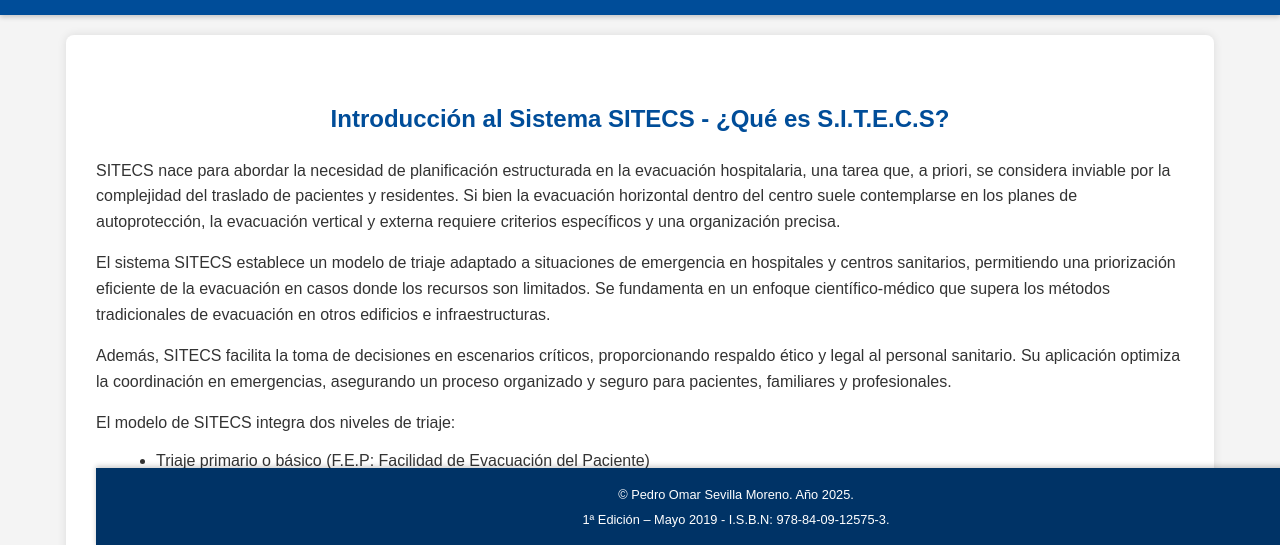
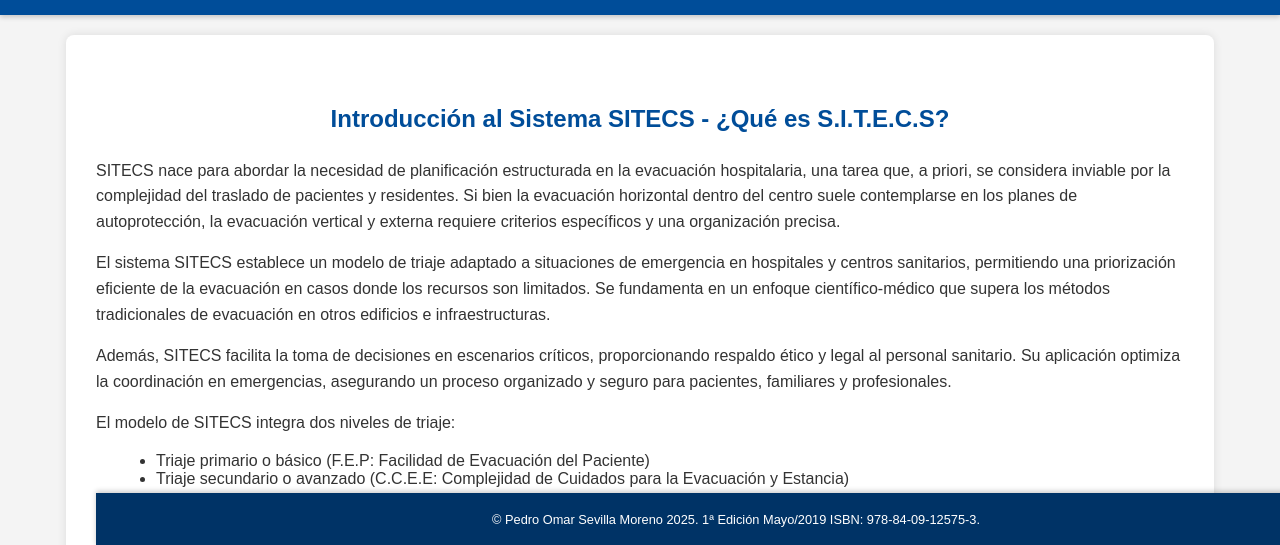
Before and after one commit to posevilla/WEB_SITECS, a plain HTML site: page index.html in a window 1280 px wide. Shown: the part 253-798 px from the top of the page. Drawn offline with Linux system fonts and the light colour scheme.

Commit message:
Add files via upload

```diff
--- a/index.html
+++ b/index.html
@@ -597,8 +597,7 @@
         </section>
 
         <div class="footer-info">
-            <p> © Pedro Omar Sevilla Moreno. Año 2025.</p>
-            <p> 1ª Edición – Mayo 2019 - I.S.B.N: 978-84-09-12575-3.</p>
+            <p> © Pedro Omar Sevilla Moreno 2025. 1ª Edición Mayo/2019 ISBN: 978-84-09-12575-3.</p>
         </div>
     </div>
 </body>
```
